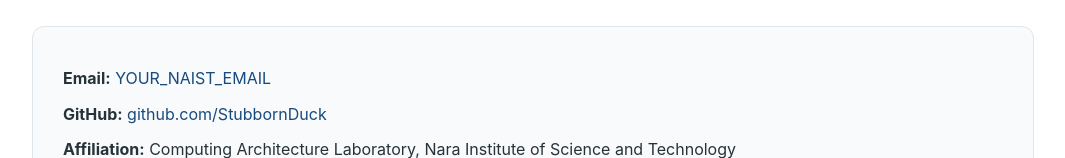
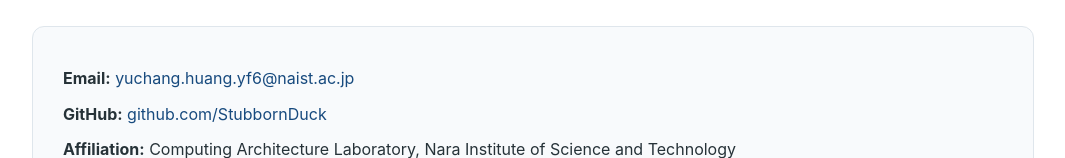
Before and after one commit to StubbornDuck/YUCHANG-HUANG, a plain HTML site: page index.html in a window 1280 px wide. Shown: the part 3135-3293 px from the top of the page, without its empty margins (107-1172 px from the left). Drawn offline with Linux system fonts and the light colour scheme.

Commit message:
Update contact email

```diff
--- a/index.html
+++ b/index.html
@@ -395,7 +395,7 @@
 
           <a
             class="button button-primary"
-            href="mailto:YOUR_NAIST_EMAIL"
+            href="mailto:yuchang.huang.yf6@naist.ac.jp"
           >
             Email
           </a>
@@ -606,8 +606,8 @@
 
         <p>
           <strong>Email:</strong>
-          <a href="mailto:YOUR_NAIST_EMAIL">
-            YOUR_NAIST_EMAIL
+          <a href="mailto:yuchang.huang.yf6@naist.ac.jp">
+            yuchang.huang.yf6@naist.ac.jp
           </a>
         </p>
 
```
